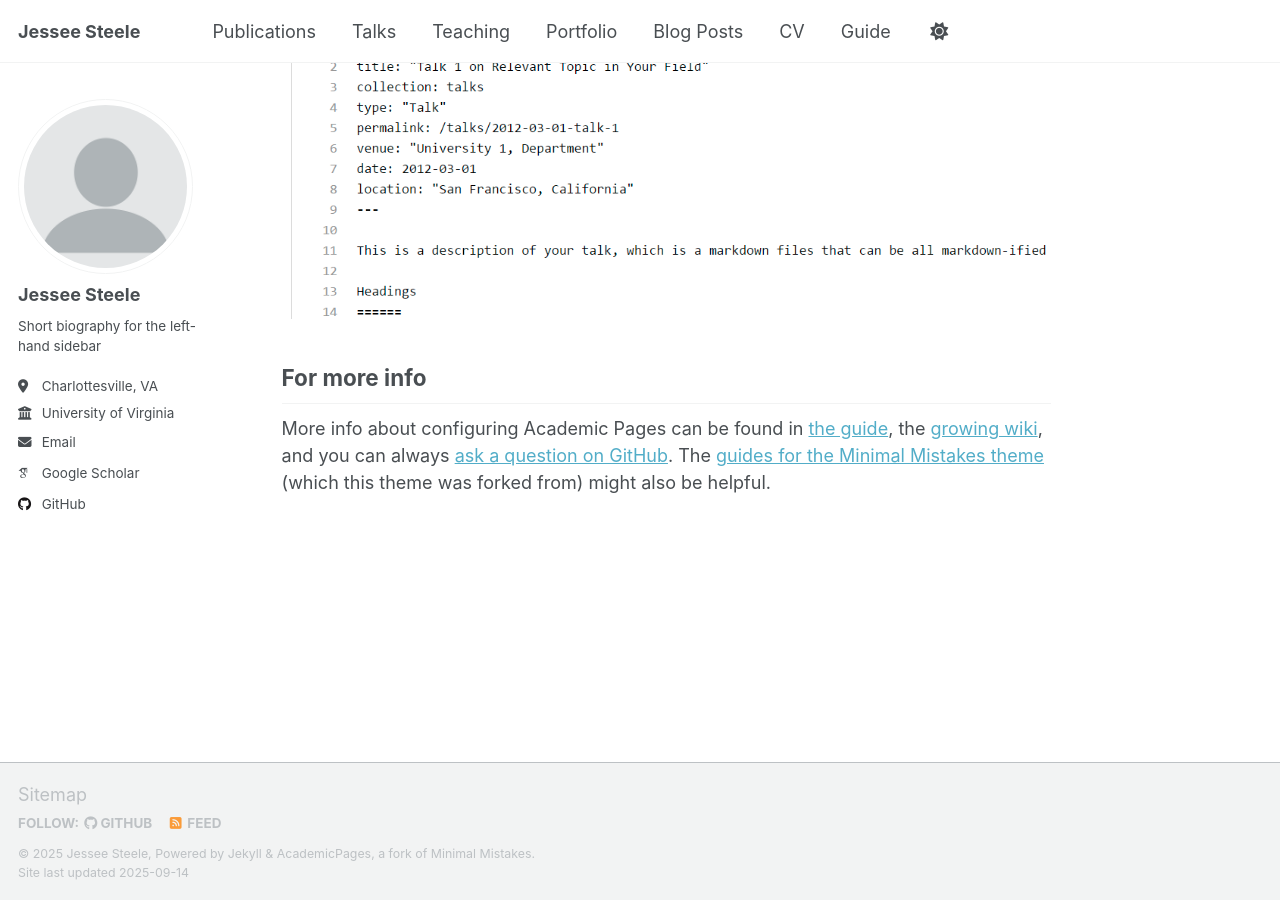
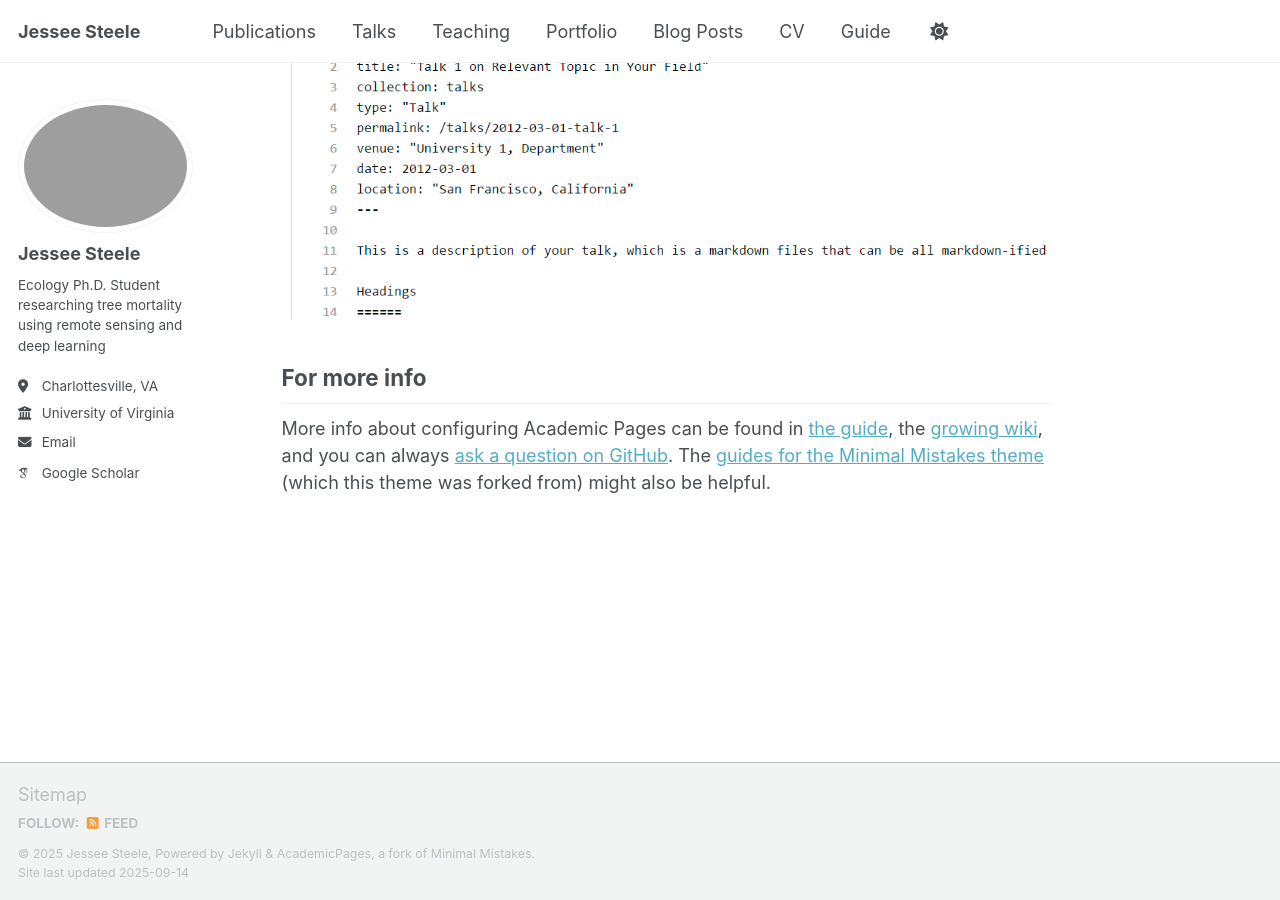
Before and after one commit to jessee-steele/jessee-steele.github.io, a Jekyll site: the page built from _pages/about.md, in a window 1280 px wide and 900 px high, scrolled down 2880 px. Built offline with Jekyll 4.4.1, drawn with Linux system fonts in a browser that asks for light colours; some web fonts are replaced; a script that is not in the unit is left out.

Commit message:
Update _config.yml
remove github link and change sidebar description

```diff
--- a/_config.yml
+++ b/_config.yml
@@ -23,10 +23,10 @@ repository               : "academicpages/academicpages.github.io"
 #               Additional customization can be done by editing /_includes/author-profile.html
 author:
   # Biographic information
-  avatar           : "profile.png"
+  avatar           : "JS_Headshot.jpg"
   name             : "Jessee Steele"
   pronouns         : # example: "she/her"
-  bio              : "Short biography for the left-hand sidebar"
+  bio              : "Ecology Ph.D. Student researching tree mortality using remote sensing and deep learning"
   location         : "Charlottesville, VA"
   employer         : "University of Virginia"
   uri              : # URL
@@ -48,7 +48,7 @@ author:
   bitbucket        : # Username - Update with your username on the site
   codepen          : # Username
   dribbble         : # Username
-  github           : "jessee-steele"
+  github           : #"jessee-steele"
   kaggle           : # Username
   stackoverflow    : # User number or user number and name (i.e., use "1" or "1/jeff-atwood")
 
```
